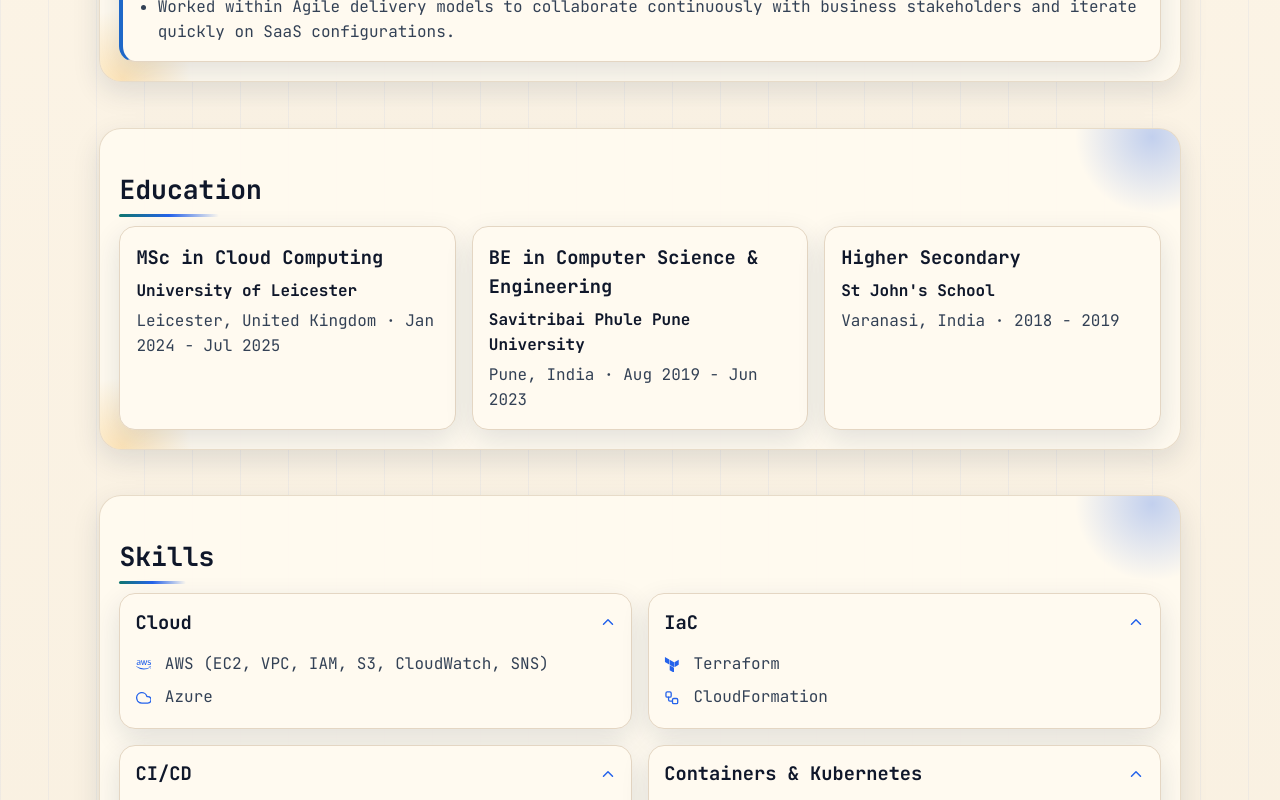
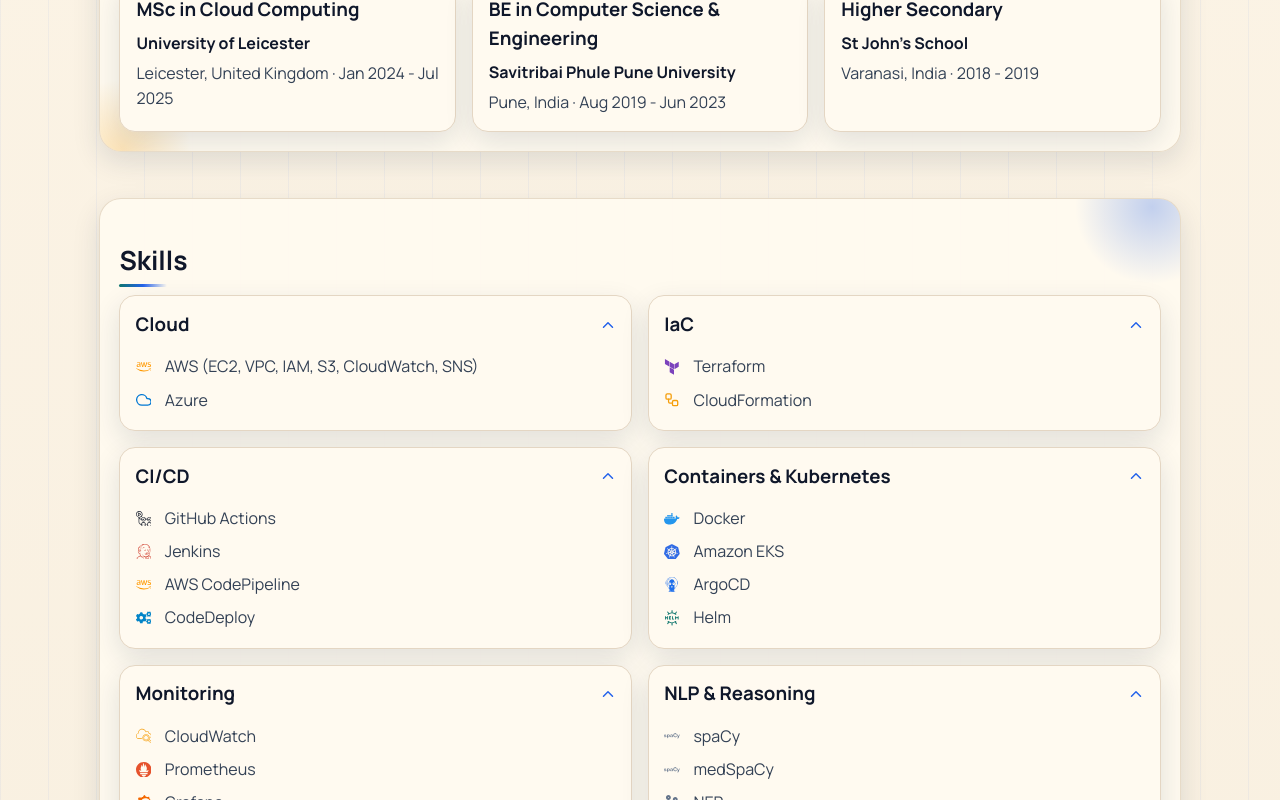
Before and after one commit to Vanshajsrivastava/react-frontend, a React (Create React App) app: page / in a window 1280 px wide. Shown: the part 1840-2640 px from the top of the page. Built offline with nearby package versions, Linux system fonts and the light colour scheme.

Commit message:
Revert to Manrope and refine service icon styling/colors

```diff
--- a/src/App.css
+++ b/src/App.css
@@ -563,7 +563,6 @@
 }
 
 .skill-item-icon {
-  color: var(--accent-2);
   font-size: 0.98rem;
 }
 
--- a/src/App.js
+++ b/src/App.js
@@ -208,18 +208,18 @@
     items: [
       { name: "Route 53", Icon: SiAmazonroute53, note: "DNS routing", color: "#8b5cf6" },
       { name: "AWS WAF", Icon: FaShieldAlt, note: "L7 filtering", color: "#ef4444" },
-      { name: "NLB (wikiread-active)", Icon: FaNetworkWired, note: "Public entrypoint", color: "#2563eb" },
+      { name: "NLB (wikiread-active)", Icon: FaNetworkWired, note: "Public entrypoint", color: "#ea580c" },
     ],
   },
   {
     title: "Primary Region VPC (Multi-AZ)",
     items: [
       { name: "Amazon EKS", Icon: SiAmazoneks, note: "Managed control plane", color: "#f59e0b" },
-      { name: "Kubernetes Pods", Icon: SiKubernetes, note: "Django app runtime", color: "#2563eb" },
-      { name: "RDS PostgreSQL", Icon: SiAmazonrds, note: "Private database tier", color: "#1d4ed8" },
+      { name: "Kubernetes Pods", Icon: SiKubernetes, note: "Django app runtime", color: "#326ce5" },
+      { name: "RDS PostgreSQL", Icon: SiAmazonrds, note: "Private database tier", color: "#ca8a04" },
       { name: "PostgreSQL Engine", Icon: SiPostgresql, note: "Relational data store", color: "#336791" },
       { name: "IAM Roles", Icon: SiAmazoniam, note: "Access control", color: "#f97316" },
-      { name: "Secrets Manager", Icon: FaKey, note: "App secrets delivery", color: "#0891b2" },
+      { name: "Secrets Manager", Icon: FaKey, note: "App secrets delivery", color: "#10b981" },
     ],
   },
   {
@@ -227,10 +227,10 @@
     items: [
       { name: "GitHub", Icon: SiGithub, note: "Source of truth", color: "#111827" },
       { name: "CodePipeline", Icon: FaCodeBranch, note: "Release orchestration", color: "#16a34a" },
-      { name: "CodeBuild", Icon: FaCogs, note: "Build/deploy jobs", color: "#0284c7" },
+      { name: "CodeBuild", Icon: FaCogs, note: "Build/deploy jobs", color: "#0ea5e9" },
       { name: "Amazon ECR", Icon: SiDocker, note: "Container image registry", color: "#0ea5e9" },
       { name: "Terraform", Icon: SiTerraform, note: "Infrastructure as code", color: "#7c3aed" },
-      { name: "Argo CD + Rollouts", Icon: SiArgo, note: "GitOps and blue/green", color: "#2563eb" },
+      { name: "Argo CD + Rollouts", Icon: SiArgo, note: "GitOps and blue/green", color: "#f97316" },
       { name: "Helm", Icon: SiHelm, note: "Cluster package manager", color: "#0f766e" },
       { name: "S3 + DynamoDB", Icon: SiAmazondynamodb, note: "Terraform state + lock", color: "#ca8a04" },
       { name: "S3 Plan Artifacts", Icon: SiAmazons3, note: "Plan review storage", color: "#ea580c" },
@@ -241,7 +241,7 @@
     items: [
       { name: "CloudWatch", Icon: SiAmazoncloudwatch, note: "Logs and metrics", color: "#f59e0b" },
       { name: "metrics-server", Icon: SiKubernetes, note: "K8s resource metrics", color: "#2563eb" },
-      { name: "HPA", Icon: SiKubernetes, note: "Horizontal autoscaling", color: "#0ea5e9" },
+      { name: "HPA", Icon: SiKubernetes, note: "Horizontal autoscaling", color: "#22c55e" },
       { name: "SNS Approval Alerts", Icon: FaBell, note: "Plan notifications", color: "#eab308" },
     ],
   },
@@ -275,6 +275,36 @@
   if (key.includes("networkx") || key.includes("groove") || key.includes("dependency parsing")) return TbTopologyStarRing3;
   if (key.includes("openai") || key.includes("gpt")) return SiOpenai;
   return FaCodeBranch;
+}
+
+function getSkillColor(item) {
+  const key = item.toLowerCase();
+
+  if (key.includes("aws")) return "#ff9900";
+  if (key.includes("azure")) return "#0078d4";
+  if (key.includes("terraform")) return "#7b42bc";
+  if (key.includes("cloudformation")) return "#f59e0b";
+  if (key.includes("github")) return "#111827";
+  if (key.includes("jenkins")) return "#d24939";
+  if (key.includes("codepipeline")) return "#16a34a";
+  if (key.includes("codedeploy")) return "#0284c7";
+  if (key.includes("docker")) return "#2496ed";
+  if (key.includes("eks") || key.includes("kubernetes")) return "#326ce5";
+  if (key.includes("argocd")) return "#1f6feb";
+  if (key.includes("helm")) return "#0f766e";
+  if (key.includes("cloudwatch")) return "#f59e0b";
+  if (key.includes("prometheus")) return "#e6522c";
+  if (key.includes("grafana")) return "#f46800";
+  if (key.includes("loki")) return "#f2cc0c";
+  if (key.includes("promtail")) return "#22c55e";
+  if (key.includes("python")) return "#3776ab";
+  if (key.includes("javascript")) return "#f7df1e";
+  if (key.includes("ruby")) return "#cc342d";
+  if (key.includes("bash")) return "#4eaa25";
+  if (key.includes("django")) return "#092e20";
+  if (key.includes("rbac") || key.includes("authentication") || key.includes("authorization")) return "#ef4444";
+  if (key.includes("openai") || key.includes("gpt")) return "#10a37f";
+  return "#64748b";
 }
 
 const infraFlow = [
@@ -503,7 +533,13 @@
                     <li key={item} className="skill-item">
                       {(() => {
                         const Icon = getSkillIcon(item);
-                        return <Icon className="skill-item-icon" aria-hidden="true" />;
+                        return (
+                          <Icon
+                            className="skill-item-icon"
+                            style={{ color: getSkillColor(item) }}
+                            aria-hidden="true"
+                          />
+                        );
                       })()}
                       <span>{item}</span>
                     </li>
--- a/src/index.css
+++ b/src/index.css
@@ -1,4 +1,4 @@
-@import url("https://fonts.googleapis.com/css2?family=JetBrains+Mono:wght@400;500;600;700;800&display=swap");
+@import url("https://fonts.googleapis.com/css2?family=Manrope:wght@400;500;600;700;800&display=swap");
 
 html,
 body,
@@ -7,6 +7,6 @@
 }
 
 body {
-  font-family: "JetBrains Mono", ui-monospace, SFMono-Regular, Menlo, Monaco, Consolas, "Liberation Mono", "Courier New", monospace;
+  font-family: "Manrope", -apple-system, BlinkMacSystemFont, "Segoe UI", sans-serif;
   line-height: 1.55;
 }
```
